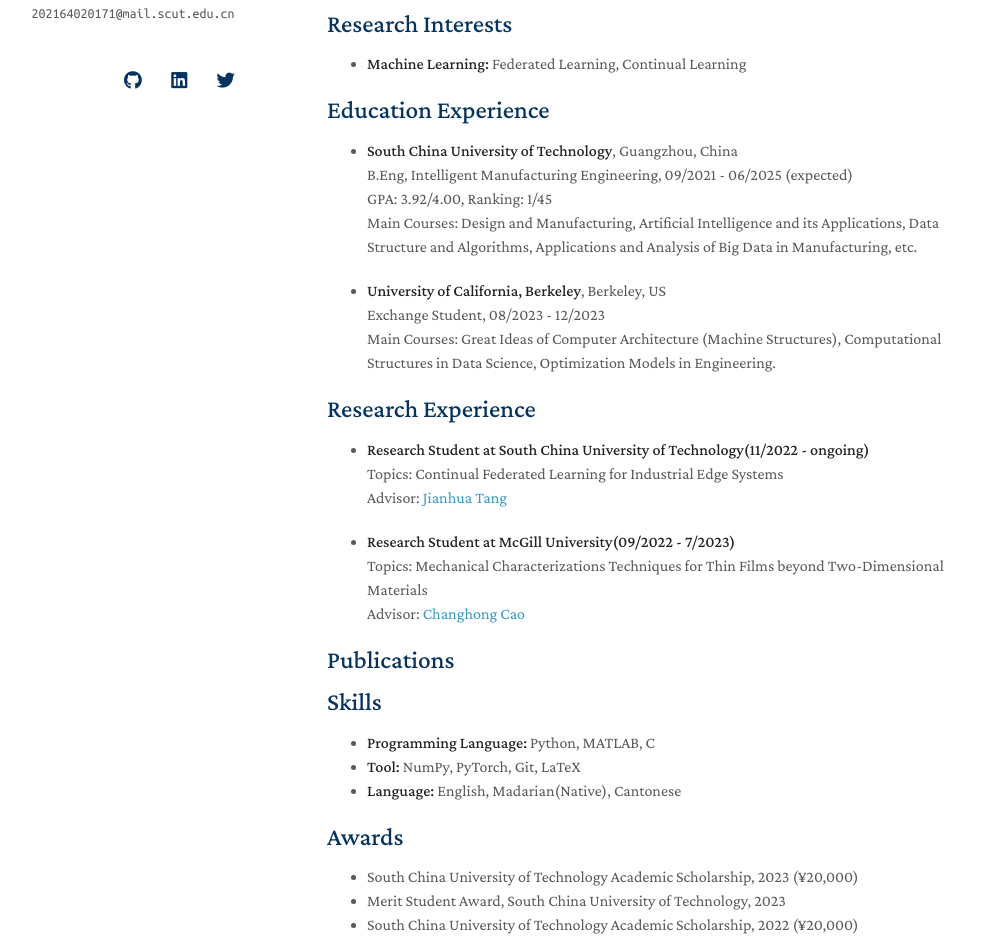
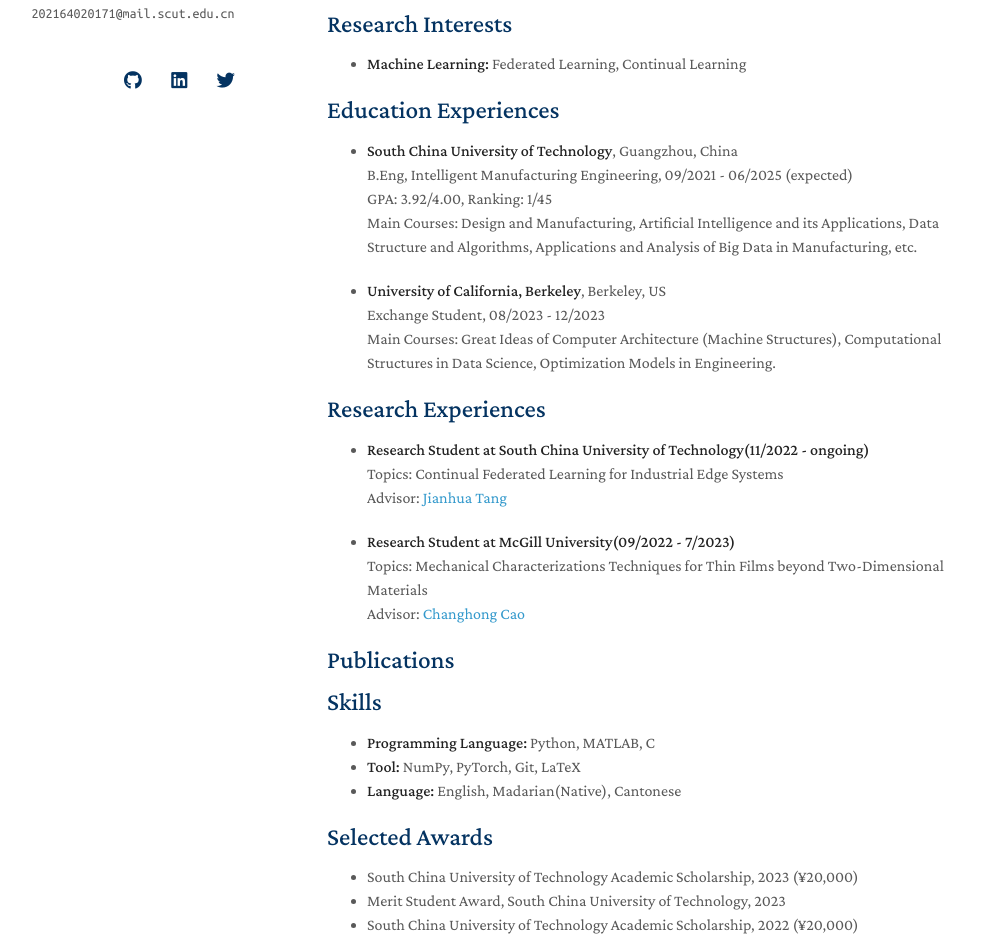
Before and after one commit to ivy3h/ivy3h.github.io, a Jekyll site: the page built from index.md, in a window 1280 px wide and 1400 px high. Shown: the part 311-1247 px from the top of the window, without its empty margins (143-1139 px from the left). Built offline with Jekyll 4.4.1, drawn with Linux system fonts in a browser that asks for light colours; nearby versions of some CDN libraries; a style sheet for code colours, icons or effects is not loaded; our own code applies the rules of GitHub Pages for plain Markdown files.

Commit message:
Update index.md

```diff
--- a/index.md
+++ b/index.md
@@ -16,7 +16,7 @@ I aspire to explore a broader range of fields in the future.
 
 - **Machine Learning:** Federated Learning, Continual Learning
 
-## Education Experience
+## Education Experiences
 
 - **South China University of Technology**, Guangzhou, China
   B.Eng, Intelligent Manufacturing Engineering, 09/2021 - 06/2025 (expected)
@@ -28,7 +28,7 @@ I aspire to explore a broader range of fields in the future.
   Main Courses: Great Ideas of Computer Architecture (Machine Structures), Computational Structures in Data Science, Optimization Models in Engineering.
 
 
-## Research Experience
+## Research Experiences
 
 - **Research Student at South China University of Technology(11/2022 - ongoing)**
 Topics: Continual Federated Learning for Industrial Edge Systems
@@ -53,7 +53,7 @@ Topics: Mechanical Characterizations Techniques for Thin Films beyond Two-Dimens
 - **Language:**
   English, Madarian(Native), Cantonese
 
-## Awards
+## Selected Awards
 
 - South China University of Technology Academic Scholarship, 2023 (&yen;20,000)
 - Merit Student Award, South China University of Technology, 2023
```
